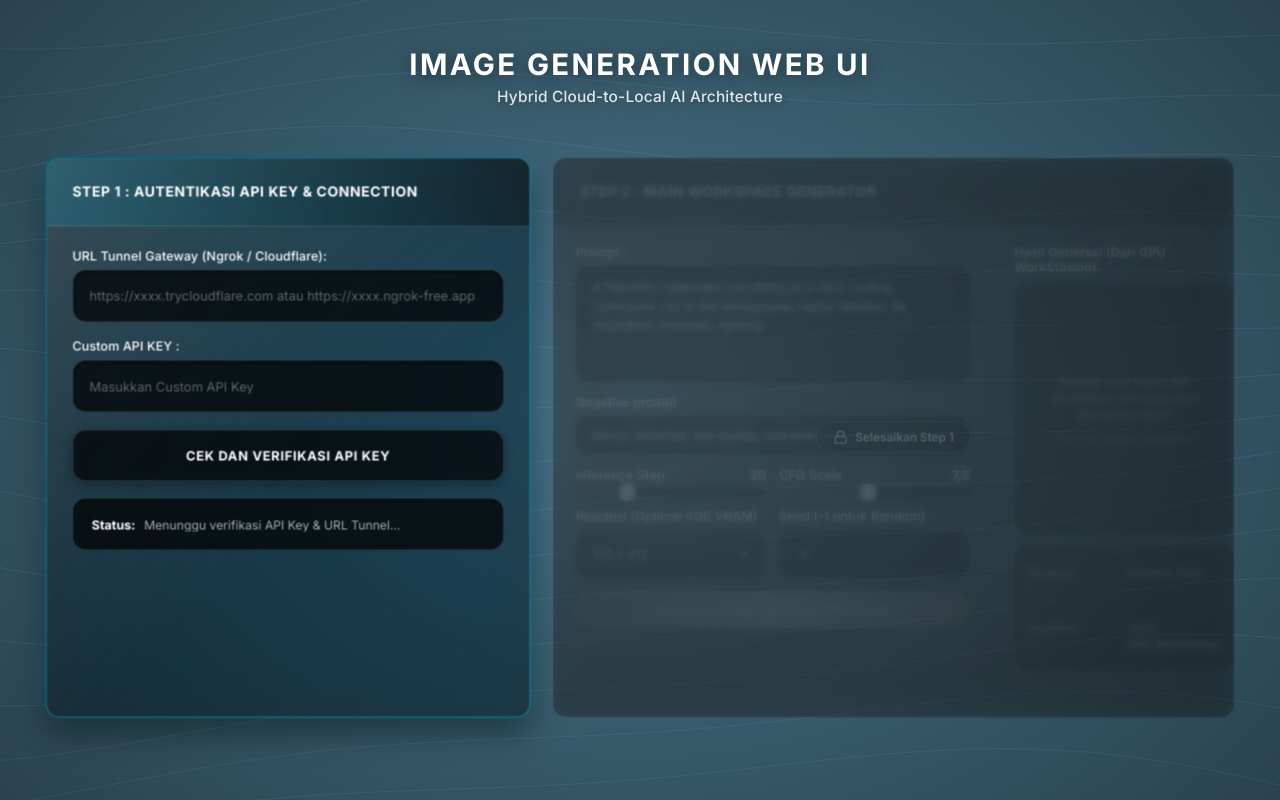
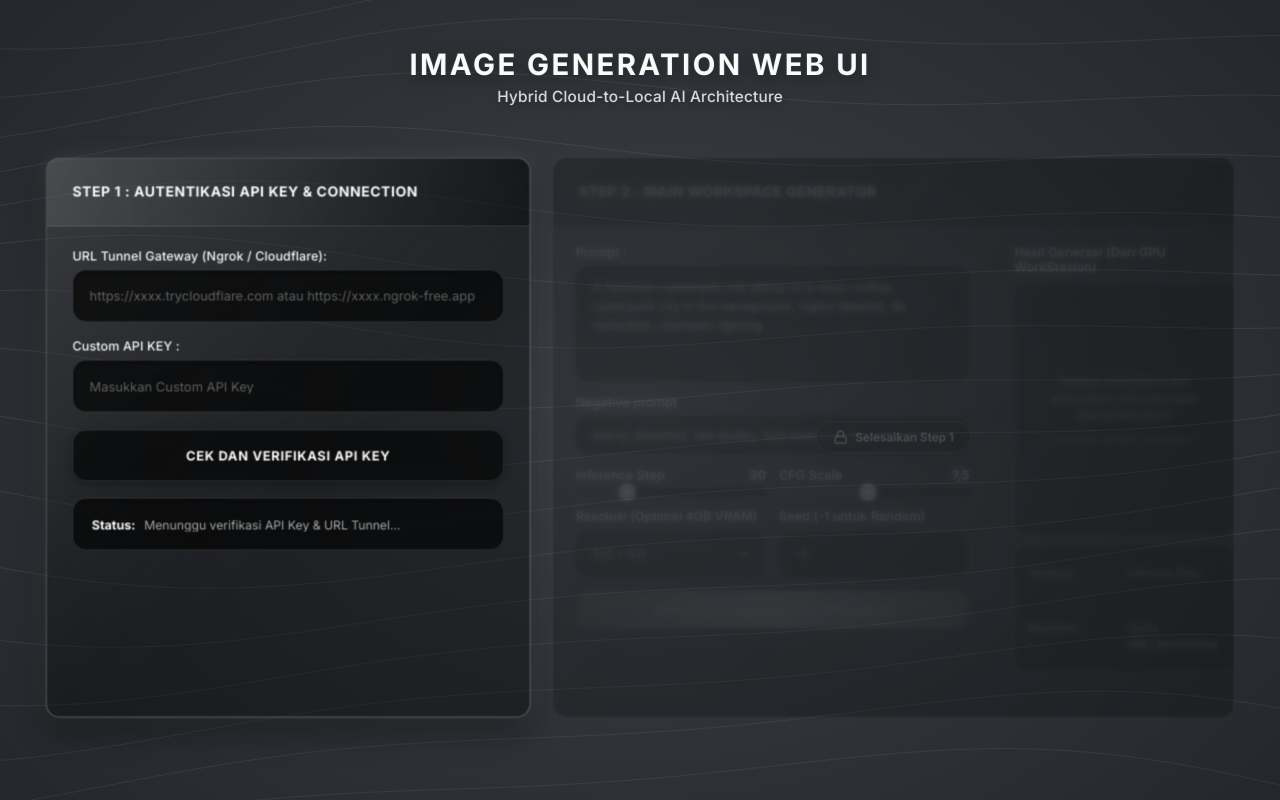
Before and after one commit to Dioscuri222/D-Massiv_imageGenHybrid, a plain HTML site: page frontend/index.html in a window 1280 px wide. Shown: the top 800 px of the page. Drawn offline with Linux system fonts and the light colour scheme.

Commit message:
feat: add frontend HTML, CSS, and JS application interface for image generator

```diff
--- a/frontend/app.js
+++ b/frontend/app.js
@@ -224,6 +224,7 @@ document.addEventListener("DOMContentLoaded", () => {
     // Lock / Unlock Step 2 Helpers
     // -------------------------------------------------------------------------
     function lockStep2() {
+        document.body.classList.add("is-locked-theme");
         step2Card.classList.add("locked-state");
         step2Card.classList.remove("unlocked-celebration");
         if (step2LockShield) {
@@ -243,14 +244,18 @@ document.addEventListener("DOMContentLoaded", () => {
     // Wave Animation & Step 2 Unlock Sequence
     // -------------------------------------------------------------------------
     function triggerWaveUnlock() {
-        // 1. Play Wave Light Beam Animation
+        // 1. Play Center-Expanding Golden Radial Wave Animation
+        waveOverlay.style.display = "none";
+        void waveOverlay.offsetWidth; // restart CSS animation on re-verify
         waveOverlay.style.display = "block";
         setTimeout(() => {
             waveOverlay.style.display = "none";
-        }, 1300);
+        }, 1500);
 
-        // 2. Unlock Step 2 as the beam passes it (~300ms)
+        // 2. Restore full color & unlock Step 2 as the golden wave expands (~260ms)
         setTimeout(() => {
+            document.body.classList.remove("is-locked-theme");
+
             // Remove gray/locked state
             step2Card.classList.remove("locked-state");
             step2Card.classList.add("unlocked-celebration");
--- a/frontend/index.html
+++ b/frontend/index.html
@@ -12,7 +12,7 @@
     <link rel="stylesheet" href="style.css">
 </head>
 
-<body>
+<body class="is-locked-theme">
 
     <!-- Flowing Isolines & Pointer-Reactive Aura Background -->
     <canvas id="isolines-canvas" class="isolines-bg" aria-hidden="true"></canvas>
--- a/frontend/style.css
+++ b/frontend/style.css
@@ -61,6 +61,40 @@ body {
     padding: 1.5rem 1rem;
     overflow-x: hidden;
     position: relative;
+}
+
+/* Monochrome Grey Theme Overlay before Login */
+body::before {
+    content: "";
+    position: fixed;
+    inset: 0;
+    z-index: -1;
+    pointer-events: none;
+    background: radial-gradient(ellipse 1379px 1024px at 50% 50%, #3d4248 0%, #131518 100%);
+    opacity: 0;
+    transition: opacity 0.85s cubic-bezier(0.22, 1, 0.36, 1);
+}
+
+body.is-locked-theme::before {
+    opacity: 1;
+}
+
+.isolines-bg,
+.app-canvas {
+    transition: filter 0.85s cubic-bezier(0.22, 1, 0.36, 1);
+}
+
+.isolines-bg {
+    filter: grayscale(0);
+}
+
+.app-canvas {
+    filter: grayscale(0);
+}
+
+body.is-locked-theme .isolines-bg,
+body.is-locked-theme .app-canvas {
+    filter: grayscale(1) saturate(0) contrast(0.97);
 }
 
 /* ==========================================================================
```
